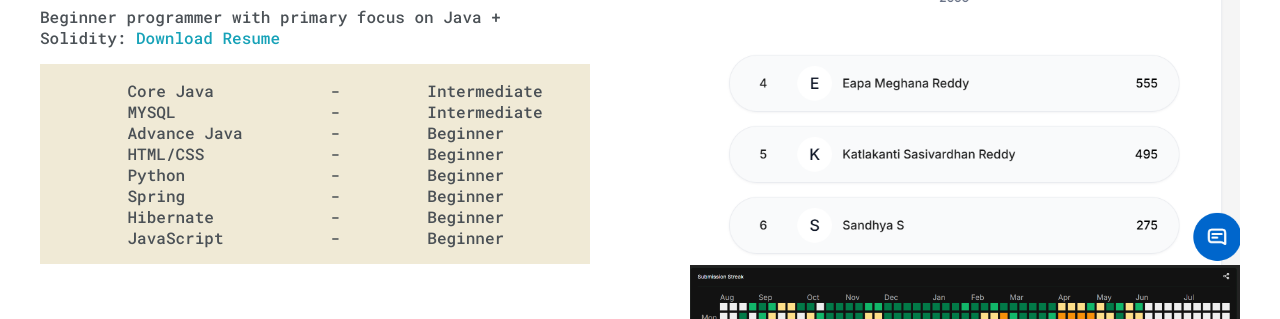
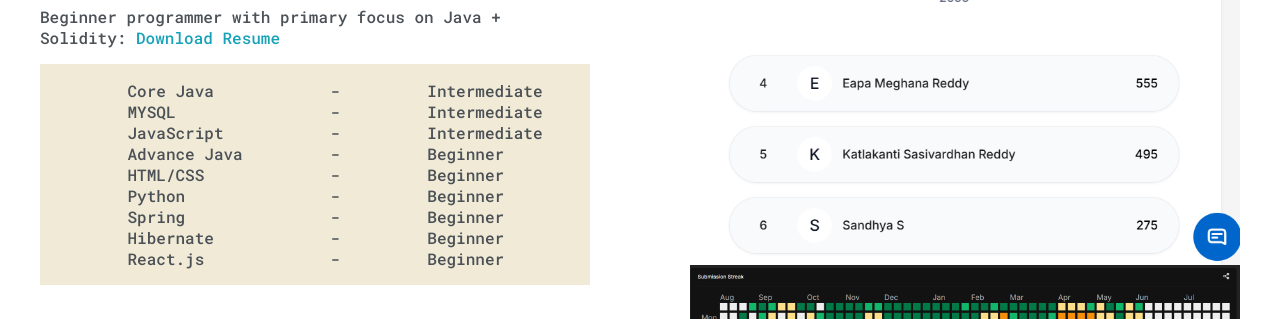
Before and after one commit to GokulKanthR/gokulportfolio, a plain HTML site: page index.html in a window 1280 px wide. Shown: the part 1080-1399 px from the top of the page. Drawn offline with Linux system fonts and the light colour scheme.

Commit message:
Update index.html

```diff
--- a/index.html
+++ b/index.html
@@ -95,12 +95,13 @@
 						<ul>
 							<li>Core Java</li>
 							<li>MYSQL</li>
+							<li>JavaScript</li>
 							<li>Advance Java</li>
 							<li>HTML/CSS</li>
 							<li>Python</li>
 							<li>Spring</li>
 							<li>Hibernate</li>
-							<li>JavaScript</li>
+							<li>React.js</li>
 
 						</ul>
 
@@ -113,9 +114,11 @@
 							<li>-</li>
 							<li>-</li>
 							<li>-</li>
+							<li>-</li>
 						</ul>
 
 						<ul>
+							<li>Intermediate</li>
 							<li>Intermediate</li>
 							<li>Intermediate</li>
 							<li>Beginner</li>
```
